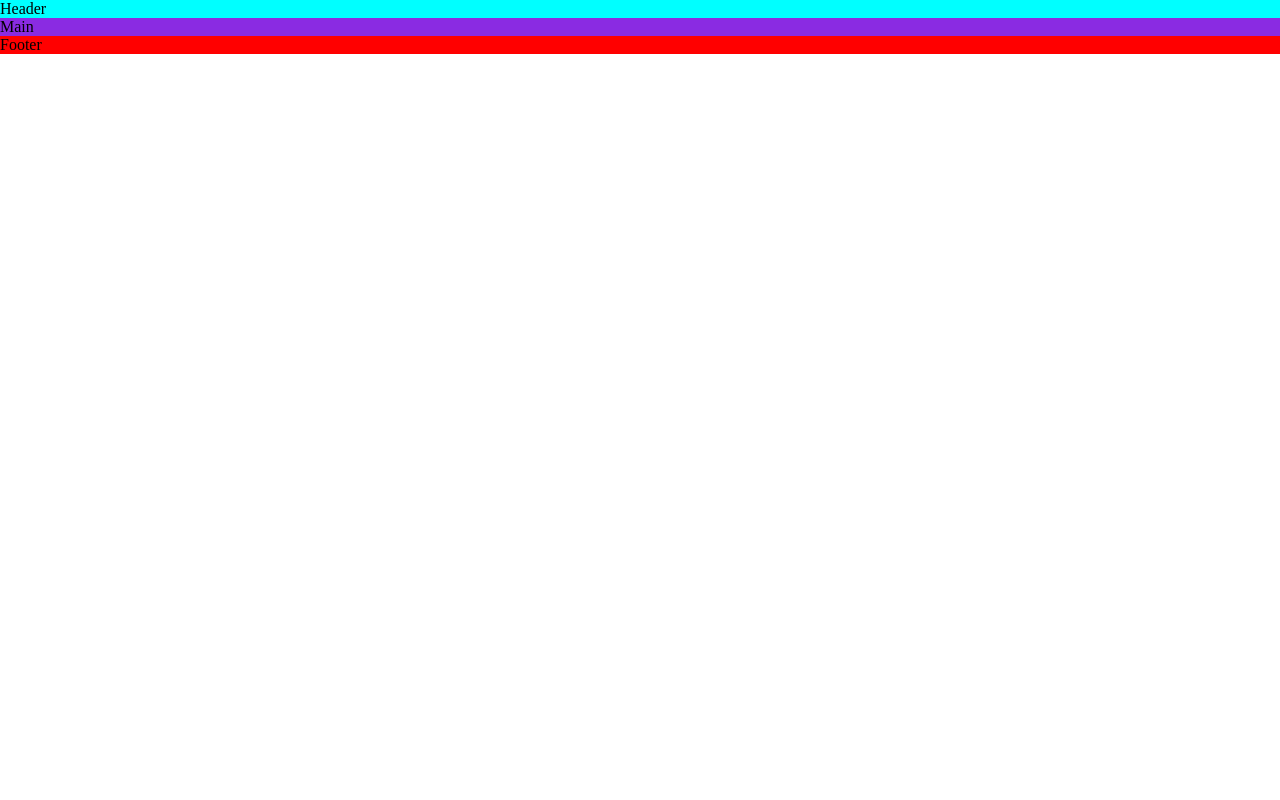
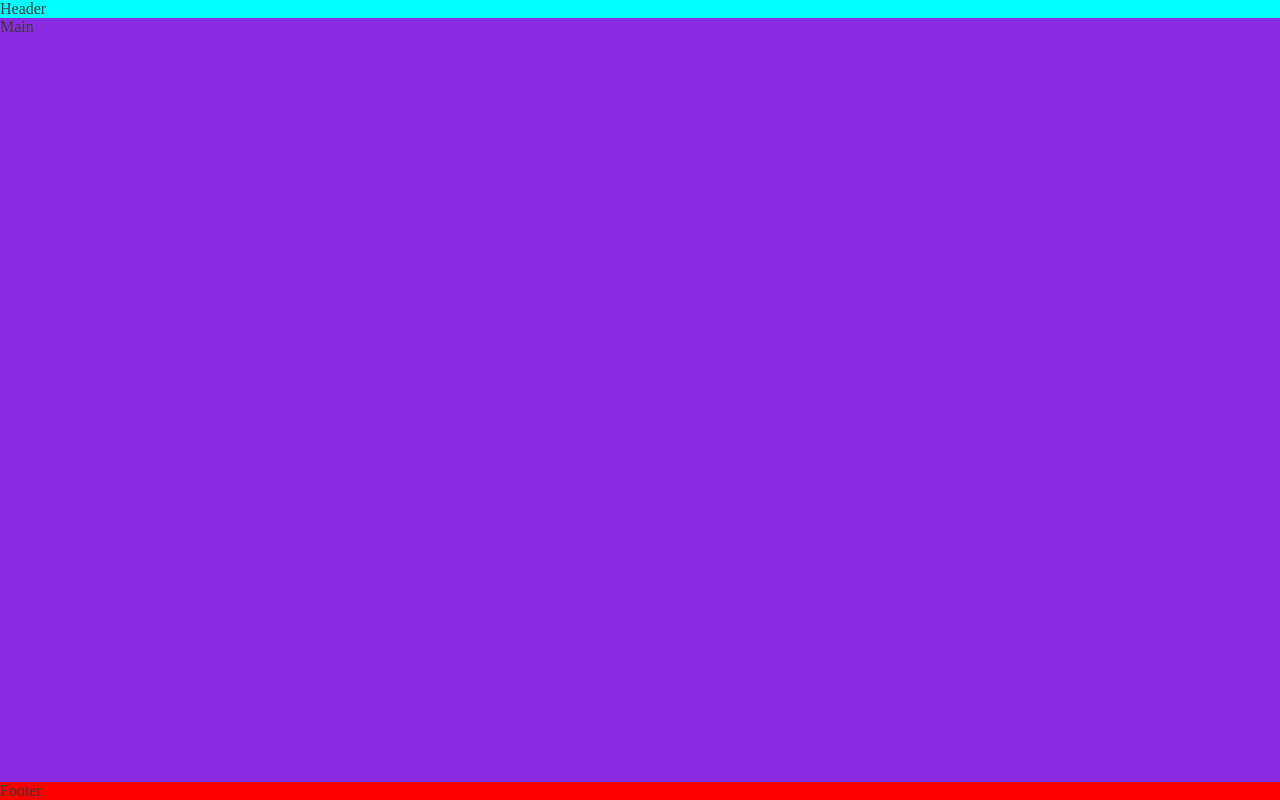
Before and after one commit to DaniqueJ-R/Love-Running-Template, a plain HTML site: page index.html in a window 1280 px wide. Drawn offline with Linux system fonts and the light colour scheme.

Commit message:
Pushed footer down using flex styles

```diff
--- a/assets/css/style.css
+++ b/assets/css/style.css
@@ -3,6 +3,15 @@
     padding: 0;
     margin: 0;
     box-sizing: border-box;
+}
+
+/*General styles*/
+body{
+min-height: 100vh;
+display: flex;
+flex-direction: column;
+/* Generic project styles*/
+color: #3a3a3a;
 }
 
 /* Header */
@@ -13,6 +22,8 @@ header{
 /* Main */
 main{
     background-color: blueviolet;
+    /* makes main element take up any extra space to puch footer down.*/
+    flex: 1 0 auto;
 }
 
 /* Footer */
```
